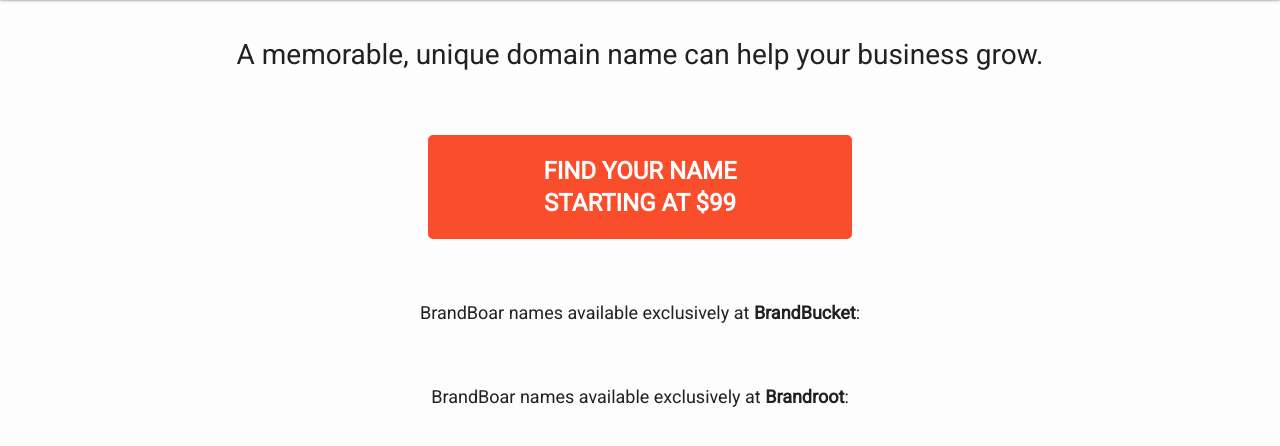
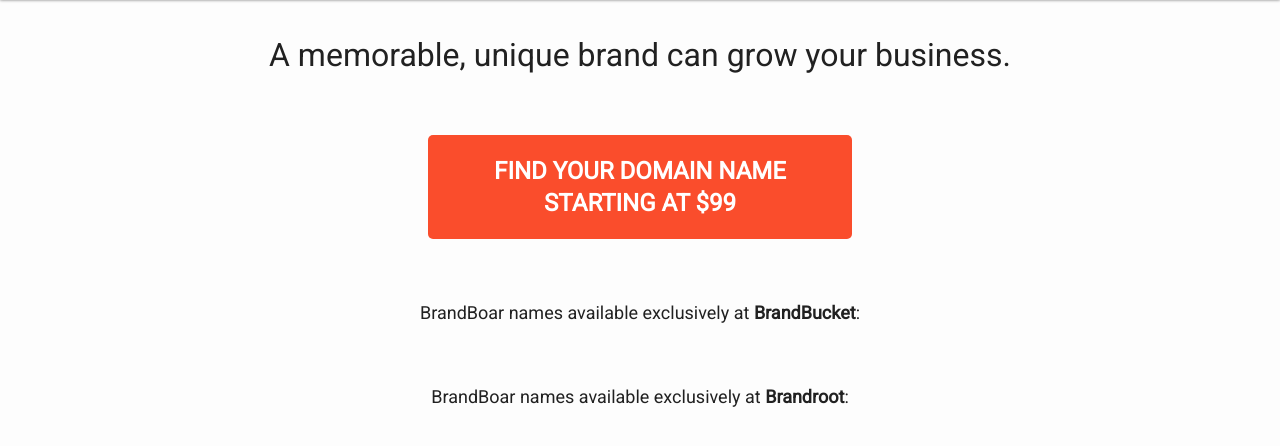
Before and after one commit to BrandBoar/brandboar.github.io, a plain HTML site: page index.html in a window 1280 px wide. Shown: the part 78-524 px from the top of the page. Drawn offline with nearby package versions, Linux system fonts and the light colour scheme; a script that the page names is missing.

Commit message:
Add files via upload

```diff
--- a/index.html
+++ b/index.html
@@ -1,5 +1,5 @@
 <html>
-<title>BrandBoar - Creative Brands For Your Business</title>
+<title>BrandBoar - Think Free of the Herd.</title>
 <head>
     <link rel="stylesheet" type="text/css" href="style.css">
     <link href="https://fonts.googleapis.com/css?family=Roboto" rel="stylesheet">
@@ -25,11 +25,11 @@
     </div>
     -->
     <div class="description">
-        A memorable, unique domain name can help your business grow.
+        A memorable, unique brand can grow your business.
     </div>
     <a style="text-decoration: none;" target="_blank" href="https://www.afternic.com/listings/330104">
         <div class="premium2">
-            FIND YOUR NAME
+            FIND YOUR DOMAIN NAME
             <br />
             STARTING AT $99
         </div>
--- a/style.css
+++ b/style.css
@@ -52,7 +52,7 @@ div.description {
     width: 100%;
     height: 130px;
     line-height: 100px;
-    font-size: 28px;
+    font-size: 32px;
 }
 div.gg {
     position: absolute;
```
